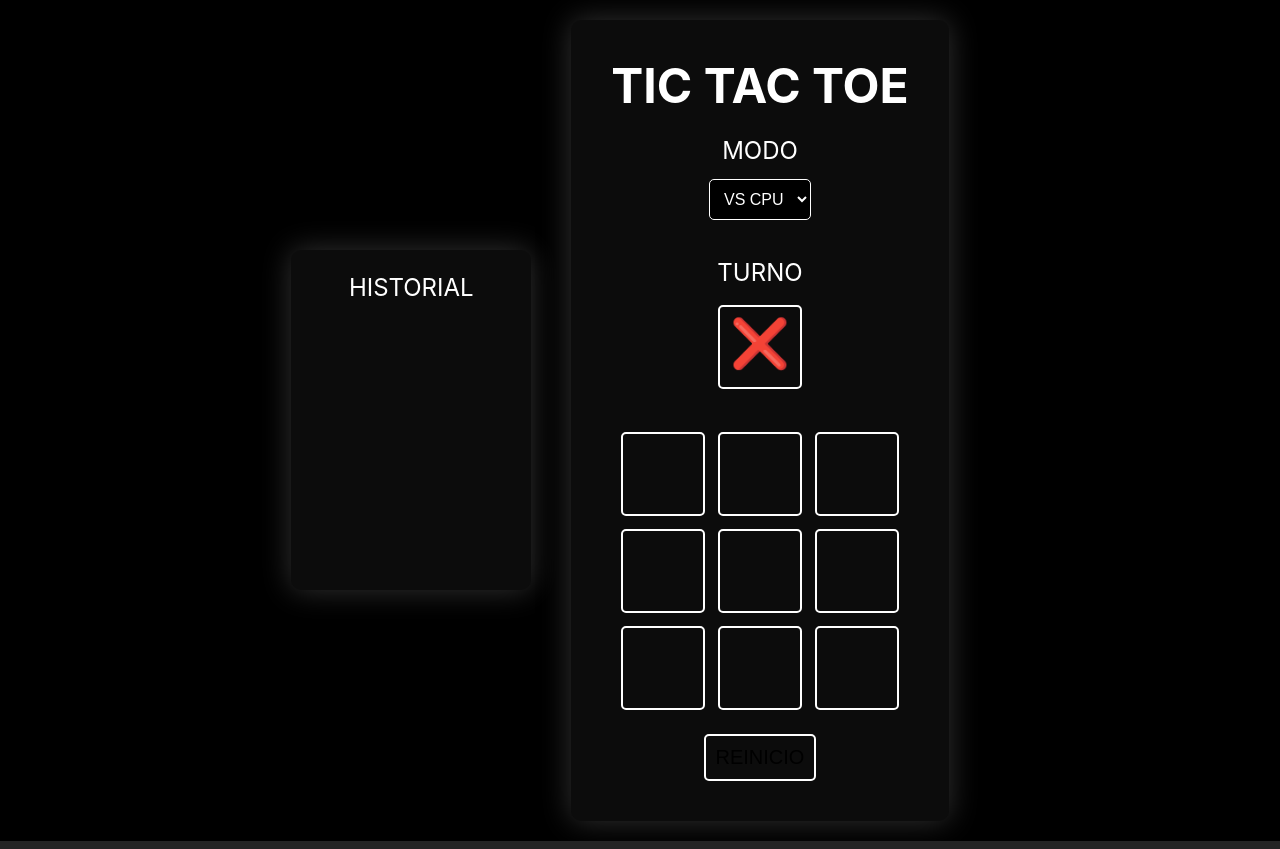
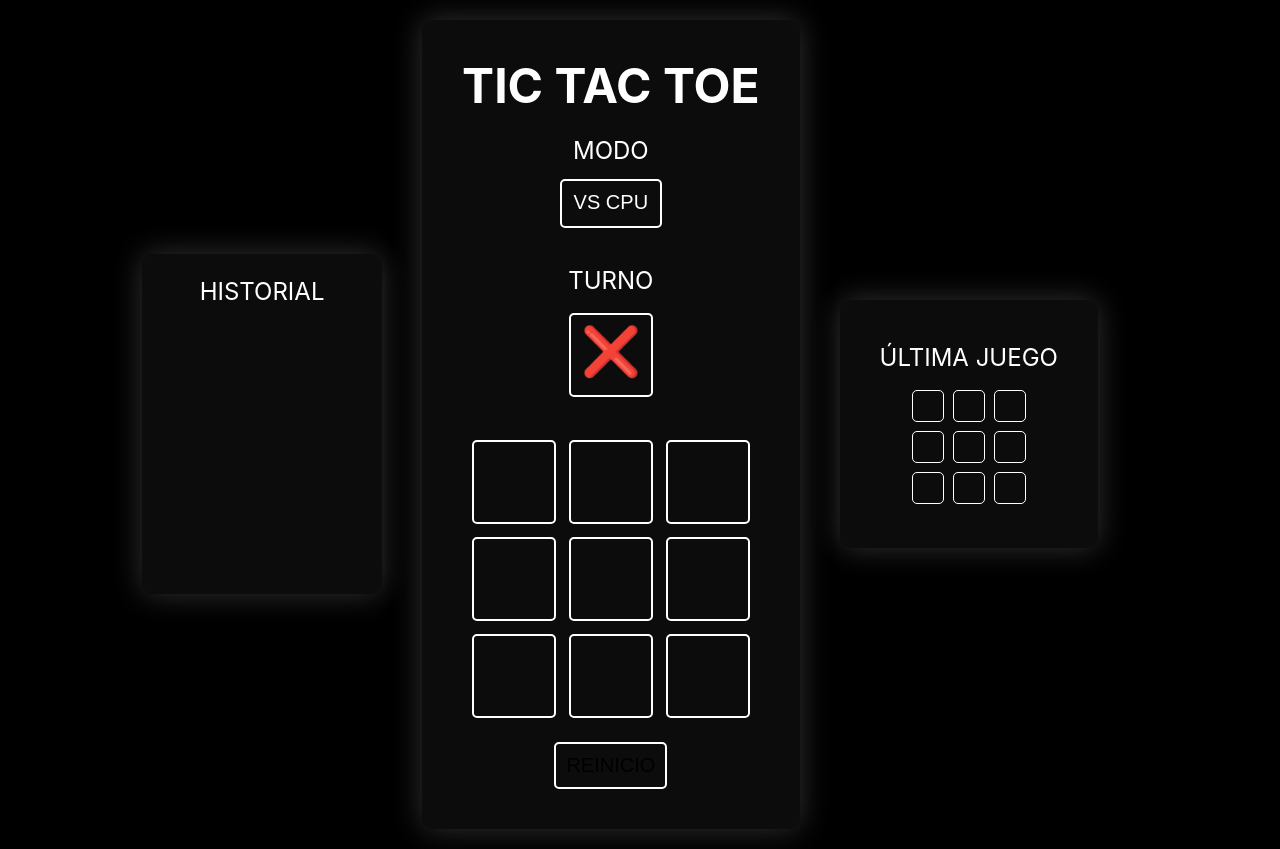
Before and after one commit to AlejandroAP98/TicTacToe, a React (Vite) app: page / in a window 1280 px wide. Built offline with nearby package versions, Linux system fonts and the light colour scheme.

Commit message:
se arregla bug de modo coop al refrescar pag. se agrega tabla de último juego

```diff
--- a/src/App.jsx
+++ b/src/App.jsx
@@ -1,25 +1,40 @@
 import { useEffect, useState } from "react"
 import confetti from "canvas-confetti"
 import Cuadro from "./components/Cuadro"
-import { TURNO, validarGanador, comprobarEmpate, jugarCPU} from "./constants.js"
+import { TURNO, validarGanador, comprobarEmpate, jugarCPU, textMode} from "./constants.js"
 
 
 
 function App() {
+  //tablero
   const [tablero, setTablero] = useState (() => {
     const tableroGuardado = window.localStorage.getItem('tablero')
     return tableroGuardado ? JSON.parse(tableroGuardado) : Array(9).fill(null)
   })
+  //tablero ultima partida
+  const [tablero2, setTablero2] = useState (() => {
+    const tableroGuardado = window.localStorage.getItem('tablero2')
+    return tableroGuardado ? JSON.parse(tableroGuardado) : Array(9).fill(null)
+  })
+  //turno
   const [turno, setTurno] = useState(() => {
     const turnoGuardado = window.localStorage.getItem('turno')
     return turnoGuardado ? JSON.parse(turnoGuardado) : TURNO.jugador1
   })
+  //ganador
   const [ganador, setGanador] = useState(null)
+  //movimientos
   const movimientos = tablero.filter(Boolean).length
-  const [modo, setModo] = useState(1)
-  const [historial, setHistorial] = useState([])
-  const [estadisticas, setEstadisticas] = useState([])
-
+  //modo de juego
+  const [modo, setModo] = useState(() => {
+    const modoGuardado = window.localStorage.getItem('modo')
+    return modoGuardado ? JSON.parse(modoGuardado) : 1
+  })
+  //historial de partidas
+  const [historial, setHistorial] = useState(() => {
+    const historialGuardado = window.localStorage.getItem('historial')
+    return historialGuardado ? JSON.parse(historialGuardado) : []
+  })
   //funcion para actualizar el tablero
   const updateTablero = (index) => {
     //si el cuadro ya esta seleccionado o si ya hay un ganador
@@ -28,25 +43,45 @@ function App() {
     const newTablero = [...tablero]
     newTablero[index] = turno
     setTablero(newTablero)
+
+    const newTablero2 = [...tablero2]
+
     //cambiar el turno
     const nuevoTurno = turno === TURNO.jugador1 ? TURNO.jugador2 : TURNO.jugador1
     setTurno(nuevoTurno)
+
     //validar si hay un ganador
     const nuevoGanador = validarGanador(newTablero)
-    //guardar el estado del tablero y el turno
-    window.localStorage.setItem('tablero', JSON.stringify(newTablero))
-    window.localStorage.setItem('turno', JSON.stringify(nuevoTurno))
+    //saber el modo de juego seleccionado por el usuario y el historial, almacenarlo en una variable para no borrar al recargar la pagina
+    const nuevoModo = modo
+    setModo(nuevoModo)
+    const nuevoHistorial = historial
+    setHistorial(nuevoHistorial)
+
+    //si hay un ganador o un empate, reiniciar el tablero
     if(nuevoGanador) {
       confetti()
       setGanador(nuevoGanador)
       historial.push(nuevoGanador)
       setHistorial(historial)
+      setTablero(Array(9).fill(null))
+      setTablero2(newTablero)
     } else if (comprobarEmpate(newTablero)) {
       historial.push("EMPATE 🏳️")
       setGanador(false)
+      setTablero(Array(9).fill(null))
+      setTablero2(newTablero)
     }
+
+    //guardar el estado del tablero, modo, historial y turno en el local storage
+    window.localStorage.setItem('modo', JSON.stringify(nuevoModo))
+    window.localStorage.setItem('tablero', JSON.stringify(newTablero))
+    window.localStorage.setItem('turno', JSON.stringify(nuevoTurno))
+    window.localStorage.setItem('historial', JSON.stringify(nuevoHistorial))
+    window.localStorage.setItem('tablero2', JSON.stringify(newTablero2))
   }
 
+  //funcion para reiniciar el tablero
   const REINICIAR = () => {
     setTablero(Array(9).fill(null))
     setGanador(null)
@@ -55,17 +90,17 @@ function App() {
     window.localStorage.removeItem('turno')
   }
 
-  const handleModoJuego = (e) => {
-    const modo = parseInt(e.target.value, 10)
-    if (modo === 2) {
-      TURNO.jugador2 = '🔵'
+  //funcion para cambiar el modo de juego
+  const handleModoJuego = () => {
+    if (modo === 1) {
+      setModo(2)
     }else {
-      TURNO.jugador2 = '🤖'
+      setModo(1)
     }
-    setModo(modo)
     REINICIAR()
   }
 
+  //funcion para llamar a la cpu cuando sea su turno
   useEffect(() => {
     //funcion para llamar a la cpu cuando sea su turno
     if (modo === 1 && turno === TURNO.jugador2 && !ganador && movimientos < 9){
@@ -73,6 +108,12 @@ function App() {
     }
   }, [turno])
 
+ //funcion para reiniciar el tablero cuando se cierre la ventana de ganador
+  const handleVentana = () => {
+    REINICIAR()
+  }
+
+  // render del componente App
   return (
     <main>
       <div className="historial">
@@ -92,20 +133,19 @@ function App() {
           TIC TAC TOE
         </h1>
         <h2>MODO</h2>
-        <select className="modoJuego" onChange={handleModoJuego}>
-          <option value={1}>VS CPU</option>
-          <option value={2}>COOP</option>
-        </select>
+        <button className="modoJuego" onClick={handleModoJuego}>
+          <option value={modo}>{textMode(modo)}</option>
+        </button>
       </header>
-      <section className="turno">
+      <div className="turno">
         <h2>TURNO</h2>
         {turno === TURNO.jugador1 && (
           <Cuadro isSelected = {true}>{TURNO.jugador1}</Cuadro>
         )}
-        {turno === TURNO.jugador2 && (
+        {(turno === TURNO.jugador2) && (
           <Cuadro isSelected = {true}>{TURNO.jugador2}</Cuadro>
         )}
-      </section>
+      </div>
       <section className="juego">
         {
           tablero.map((cuadro, index) => (
@@ -115,7 +155,7 @@ function App() {
           ))
         }
       </section>
-      <section>
+      <section onClick={handleVentana}>
         {
           ganador !== null && (
             <div className="ganador">
@@ -138,10 +178,22 @@ function App() {
           setTurno(TURNO.jugador1)
           window.localStorage.removeItem('tablero')
           window.localStorage.removeItem('turno')
+          window.localStorage.removeItem('historial')
+          window.localStorage.removeItem('tablero2')
         }}>REINICIO</button>
       </footer>
       </div>
-      <div>
+      <div className="tablero2">
+        <h2>ÚLTIMA JUEGO</h2>
+        <div className="ultimoTablero">
+          {
+            tablero2.map((cuadro, index) => (
+              <Cuadro key={index} updateTablero={updateTablero} index={index}>
+                {cuadro}
+              </Cuadro>
+            ))
+          }
+        </div>
       </div>
     </main>
   )
--- a/src/constants.js
+++ b/src/constants.js
@@ -1,8 +1,7 @@
-
 
 export const TURNO = {
     jugador1: '❌',
-    jugador2: '🤖'
+    jugador2: '🔵'
   }
 
 const COMB_GANADORAS = [
@@ -47,3 +46,12 @@ const obtenerPosicionesNulas = (tablero) => {
   });
   return posicionesNulas;
 };
+
+//funcion para cambiar el modo de juego y el texto del boton
+export const textMode = (modo) => {
+  if (modo === 1) {
+    return "VS CPU"
+  }else {
+    return "COOP"
+  }
+}
--- a/src/index.css
+++ b/src/index.css
@@ -91,6 +91,46 @@ h2{
 
 }
 
+.ultimoTablero{
+  display: grid;
+  grid-template-columns: repeat(3, 1fr);
+  grid-template-rows: repeat(3, 1fr);
+  gap: 1px 1px;
+  align-items: center;
+}
+
+.tablero2{
+  display: grid;
+  place-items: center;
+  width: auto;
+  height: auto;
+  margin: 20px;
+  padding: 40px;
+  background-color: #0c0c0c;
+  border-radius: 10px;
+  box-shadow: 0 0 30px rgba(63, 63, 63, 0.795);
+  pointer-events: none;
+}
+
+.ultimoTablero .cuadro{
+  display: flex;
+  align-items: center;
+  width: 30px;
+  height: 30px;
+  font-size: 1em;
+  border: 1px solid #ffffff;
+
+}
+
+.tablero2 h2{
+  color: #ffffff;
+  font-size: 1.5em;
+  text-align: center;
+  font-weight: 400;
+  margin-top: 0;
+  margin-bottom: 10px;
+}
+
 .tablero button {
   background: transparent ;
   border: 2px solid #ffffff;
@@ -175,6 +215,7 @@ footer{
   background-color: #000000;
 }
 
+
 header{
   display: grid;
   place-items: center;
```
